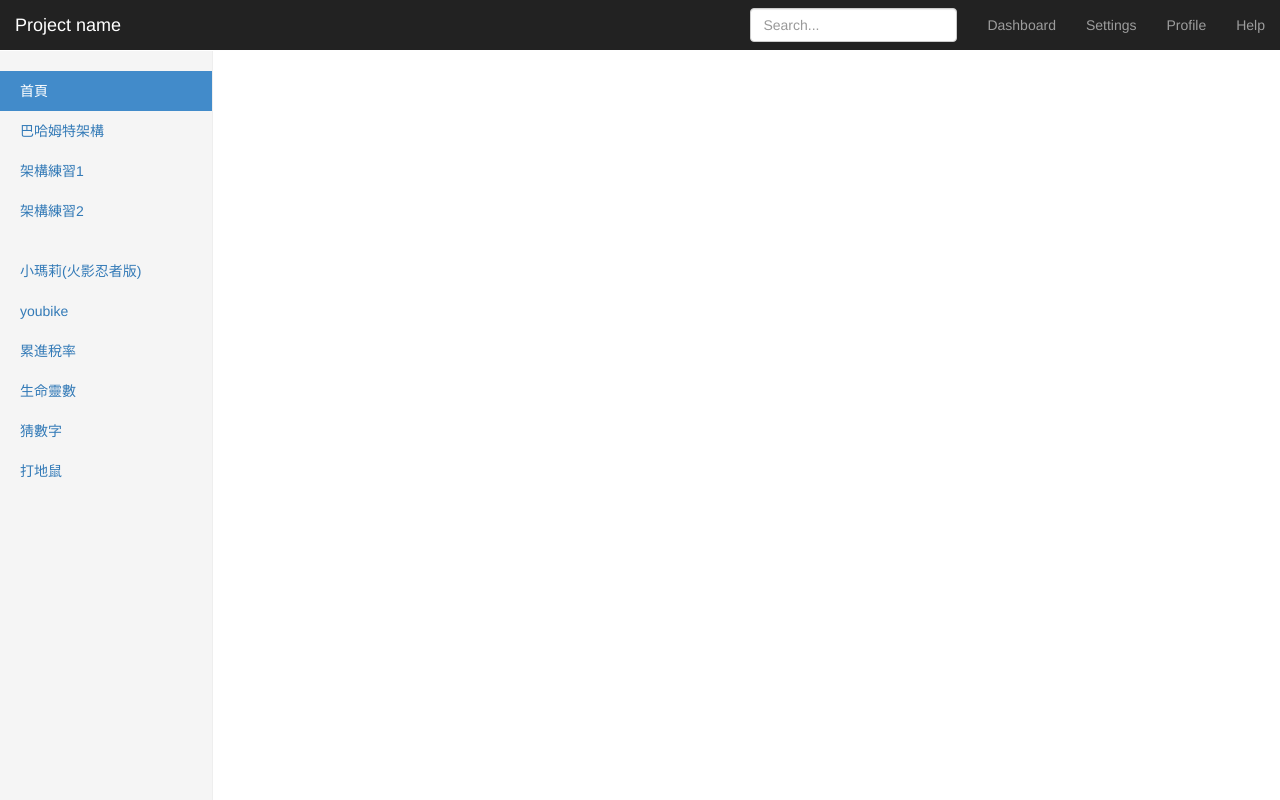
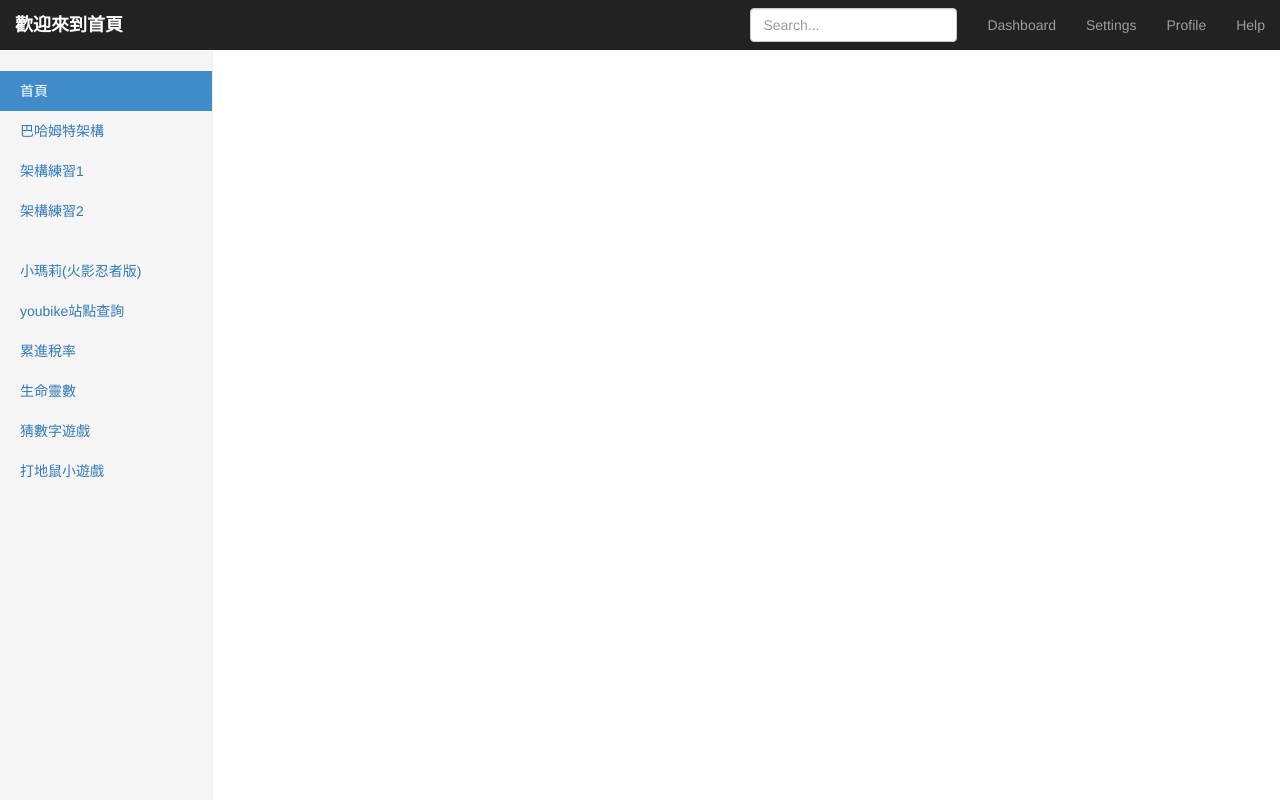
Before and after one commit to smile910395/bs2017-frontend, a plain HTML site: page index.html in a window 1280 px wide. Drawn offline with nearby package versions, Linux system fonts and the light colour scheme.

Commit message:
update detail

```diff
--- a/index.html
+++ b/index.html
@@ -10,7 +10,7 @@
   <meta name="author" content="">
   <link rel="icon" href="../../favicon.ico">
 
-  <title>Dashboard Template for Bootstrap</title>
+  <title>作品集首頁</title>
 
   <!-- Bootstrap core CSS -->
   <link href="stylesheets/bootstrap.min.css" rel="stylesheet">
@@ -30,12 +30,17 @@
       <script src="https://oss.maxcdn.com/html5shiv/3.7.3/html5shiv.min.js"></script>
       <script src="https://oss.maxcdn.com/respond/1.4.2/respond.min.js"></script>
     <![endif]-->
+    <style>
+        .navbar-brand {
+            font-weight: bold;
+        }
+    </style>
 </head>
 
 <body>
 
   <nav class="navbar navbar-inverse navbar-fixed-top">
-    <div class="container-fluid">
+    <div class="container-fluid ">
       <div class="navbar-header">
         <button type="button" class="navbar-toggle collapsed" data-toggle="collapse" data-target="#navbar" aria-expanded="false"
           aria-controls="navbar">
@@ -44,7 +49,7 @@
             <span class="icon-bar"></span>
             <span class="icon-bar"></span>
           </button>
-        <a class="navbar-brand" href="#">Project name</a>
+        <a class="navbar-brand" href="#">歡迎來到首頁</a>
       </div>
       <div id="navbar" class="navbar-collapse collapse">
         <ul class="nav navbar-nav navbar-right">
@@ -72,11 +77,11 @@
         </ul>
         <ul class="nav nav-sidebar">
           <li><a href="火影忍者 .html">小瑪莉(火影忍者版)</a></li>
-          <li><a href="youbike.html">youbike</a></li>
+          <li><a href="youbike.html">youbike站點查詢</a></li>
           <li><a href="rate.html">累進稅率</a></li>
           <li><a href="num.html">生命靈數</a></li>
-          <li><a href="guessnumber.html">猜數字</a></li>
-          <li><a href="Hamster.html" target="_blank">打地鼠</a></li>
+          <li><a href="guessnumber.html">猜數字遊戲</a></li>
+          <li><a href="Hamster.html" target="_blank">打地鼠小遊戲</a></li>
         </ul>
         <!--<ul class="nav nav-sidebar">
             <li><a href="">Nav item again</a></li>
@@ -86,6 +91,7 @@
       </div>
       <div class="col-sm-9 col-sm-offset-3 col-md-10 col-md-offset-2 main">
       </div>
+
     </div>
   </div>
 
```
Also changed, not shown: guessnumber.html (+9 -4 lines), num.html (+10 -5 lines), rate.html (+9 -4 lines), youbike.html (+7 -3 lines), 火影忍者 .html (+9 -4 lines).
